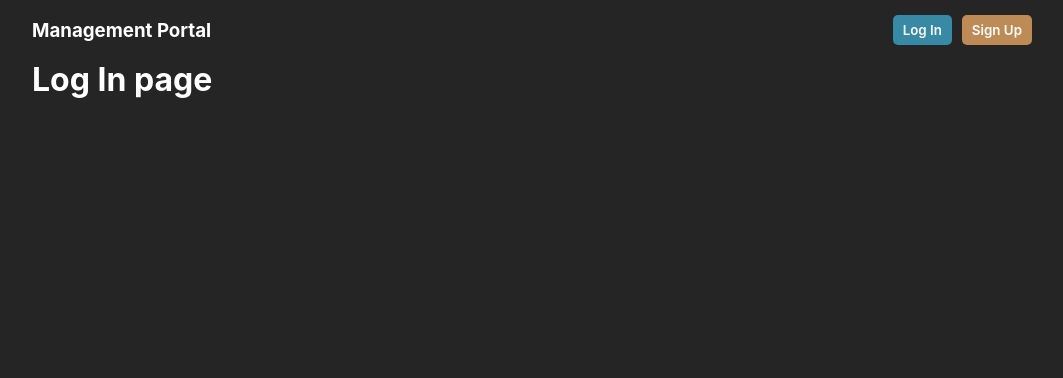
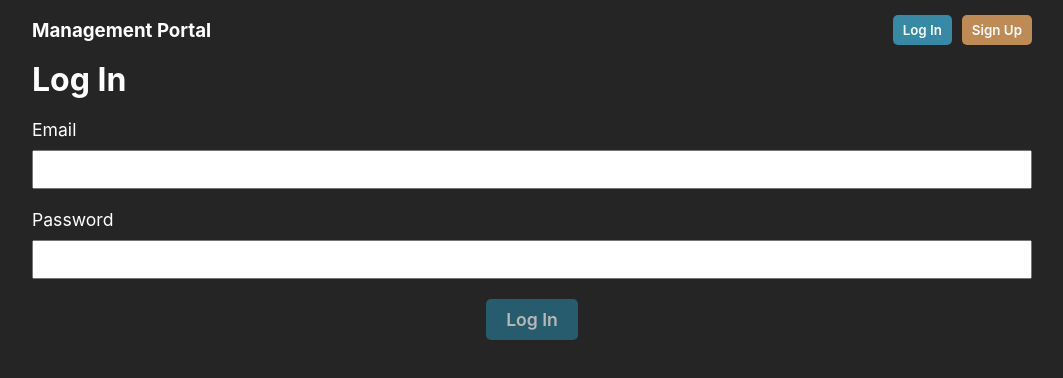
Before and after one commit to soft-coded/kinderpass-app, a React (Create React App) app: page /login in a window 1280 px wide. Shown: the top 378 px of the page, without its empty margins (108-1171 px from the left). Built offline with nearby package versions, Linux system fonts and the light colour scheme.

Commit message:
Add login page

```diff
--- a/src/App.css
+++ b/src/App.css
@@ -19,6 +19,17 @@ button {
   padding: 7px 10px;
   border-radius: 5px;
   font-weight: 600;
+  cursor: pointer;
+}
+
+a {
+  color: inherit;
+  text-decoration: none;
+}
+
+input {
+  font-size: inherit;
+  font-family: inherit;
 }
 
 .container {
--- a/src/components/navbar/index.tsx
+++ b/src/components/navbar/index.tsx
@@ -1,3 +1,4 @@
+import { Link } from "react-router-dom";
 import clsx from "clsx";
 
 import classes from "./navbar.module.css";
@@ -5,10 +6,16 @@ import classes from "./navbar.module.css";
 export default function NavBar() {
   return (
     <nav className={clsx(classes.navbar, "container")}>
-      <h3>Management Portal</h3>
+      <Link to="/">
+        <h3>Management Portal</h3>
+      </Link>
       <div className={classes.buttons}>
-        <button className="primary-btn">Log In</button>
-        <button className="secondary-btn">Sign Up</button>
+        <Link to="/login">
+          <button className="primary-btn">Log In</button>
+        </Link>
+        <Link to="/signup">
+          <button className="secondary-btn">Sign Up</button>
+        </Link>
       </div>
     </nav>
   );
--- a/src/pages/login/index.tsx
+++ b/src/pages/login/index.tsx
@@ -1,7 +1,89 @@
+import { useNavigate } from "react-router-dom";
+import { Formik, Form, Field, ErrorMessage } from "formik";
+
+import "./login.css";
+
+interface FormValues {
+  email: string;
+  password: string;
+}
+
+interface ValidationValues {
+  email?: string;
+  password?: string;
+}
+
+function validate(values: FormValues) {
+  const errors: ValidationValues = { email: "", password: "" };
+
+  const email = values.email.trim();
+  const password = values.password.trim();
+
+  if (!email) {
+    errors.email = "Email is required";
+  } else if (!/^[A-Z0-9._%+-]+@[A-Z0-9.-]+\.[A-Z]{2,}$/i.test(email)) {
+    errors.email = "Invalid email address";
+  } else {
+    delete errors.email;
+  }
+
+  if (!password) {
+    errors.password = "Password is required";
+  } else if (password.length < 5) {
+    errors.password = "Password should have at least 5 characters";
+  } else {
+    delete errors.password;
+  }
+
+  return errors;
+}
+
 export default function LoginPage() {
+  const navigate = useNavigate();
+
   return (
     <div className="container">
-      <h1>Log In page</h1>
+      <h1>Log In</h1>
+      <Formik
+        initialValues={{ email: "", password: "" }}
+        validate={validate}
+        onSubmit={(values, { setSubmitting }) => {
+          setTimeout(() => {
+            setSubmitting(false);
+            navigate("/");
+          }, 1000);
+        }}
+      >
+        {({ isSubmitting, dirty, isValid }) => (
+          <Form className="login-form">
+            <div className="form-group">
+              <label htmlFor="email">Email</label>
+              <Field type="email" name="email" className="email" />
+              <ErrorMessage
+                name="email"
+                component="div"
+                className="error-container"
+              />
+            </div>
+            <div className="form-group">
+              <label htmlFor="password">Password</label>
+              <Field type="password" name="password" className="password" />
+              <ErrorMessage
+                name="password"
+                component="div"
+                className="error-container"
+              />
+            </div>
+            <button
+              type="submit"
+              className="primary-btn"
+              disabled={!dirty || isSubmitting || !isValid}
+            >
+              Log In
+            </button>
+          </Form>
+        )}
+      </Formik>
     </div>
   );
 }
--- /dev/null
+++ b/src/pages/login/login.css
@@ -0,0 +1,34 @@
+.login-form {
+  display: flex;
+  flex-direction: column;
+  gap: 20px;
+  padding: 20px 0;
+}
+
+.login-form .form-group {
+  display: flex;
+  flex-direction: column;
+  gap: 10px;
+  font-size: 1.1rem;
+}
+
+.login-form .form-group input {
+  padding: 7px;
+}
+
+.login-form .form-group .error-container {
+  color: rgb(255, 74, 74);
+  font-size: 0.9rem;
+}
+
+.login-form button {
+  align-self: center;
+  padding: 10px 20px;
+  font-size: 1.1rem;
+}
+
+.login-form button:disabled {
+  cursor: not-allowed;
+  color: rgb(184, 184, 184);
+  background-color: #265c6e;
+}
```
